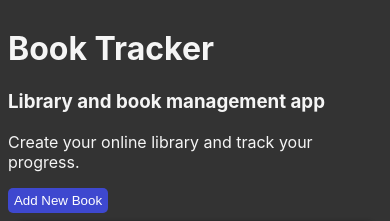
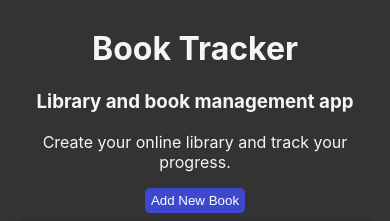
Before and after one commit to jamcry/book-tracker, a React (Create React App) app: page / in a window 390 px wide. Shown: the top 221 px of the page. Built offline with nearby package versions, Linux system fonts and the light colour scheme.

Commit message:
Improve main layout and responsiveness

```diff
--- a/src/App.js
+++ b/src/App.js
@@ -1,12 +1,11 @@
 import React from 'react';
+import Header from './components/Header';
 import BookList from './components/BookList';
 
 function App() {
   return (
     <div className="App">
-      <h1>Book Tracker</h1>
-      <h3>Library and book management app</h3>
-      <p>Create your online library and track your progress.</p>
+      <Header />
       <BookList />
     </div>
   );
--- a/src/components/BookList.css
+++ b/src/components/BookList.css
@@ -1,3 +1,7 @@
+.book-list {
+  text-align: center;
+}
+
 .book-card {
   flex: 1;
   margin: auto;
--- /dev/null
+++ b/src/components/Header.css
@@ -0,0 +1,3 @@
+.Header {
+  text-align: center;
+}
--- /dev/null
+++ b/src/components/Header.js
@@ -0,0 +1,12 @@
+import React from 'react';
+import './Header.css';
+
+export default function Header() {
+  return(
+    <div className='Header'>
+      <h1>Book Tracker</h1>
+      <h3>Library and book management app</h3>
+      <p>Create your online library and track your progress.</p>
+    </div>
+  );
+}
--- a/src/index.css
+++ b/src/index.css
@@ -1,5 +1,6 @@
 body {
   display: flex;
+  justify-content: center;
   font-family: -apple-system, BlinkMacSystemFont, "Segoe UI", "Roboto", "Oxygen",
     "Ubuntu", "Cantarell", "Fira Sans", "Droid Sans", "Helvetica Neue",
     sans-serif;
```
